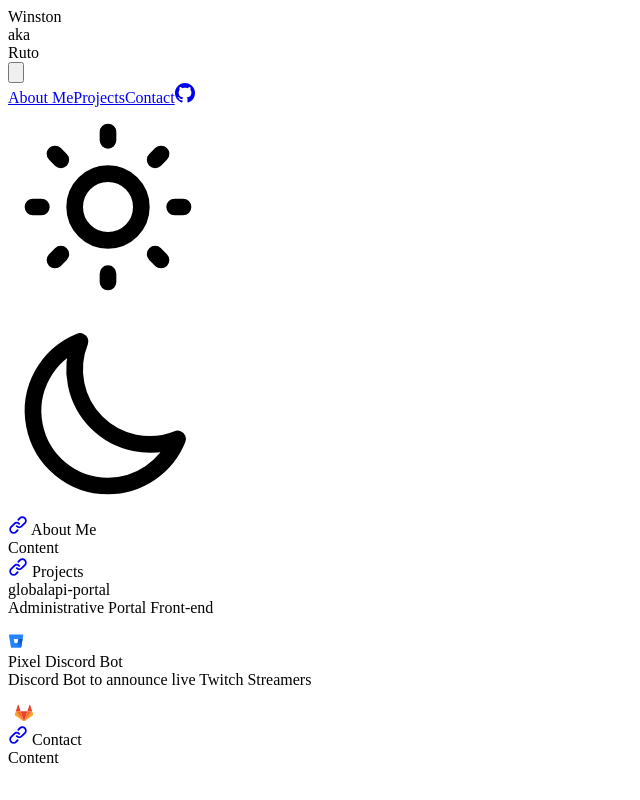
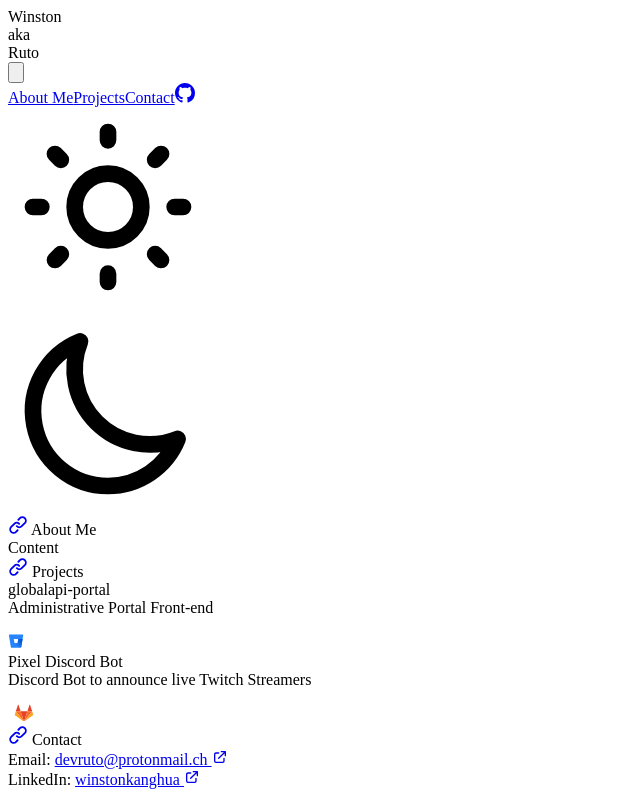
Before and after one commit to DevRuto/devruto.github.io, a Vue app: page / in a window 1280 px wide. Shown: the whole page, without its empty margins (0-640 px from the left). Built offline with nearby package versions, Linux system fonts and the light colour scheme.

Commit message:
Add contact details

```diff
--- a/src/components/Contact.vue
+++ b/src/components/Contact.vue
@@ -6,8 +6,25 @@
       </a>
       Contact
     </div>
-    <div class="flex pt-4">
-      Content
+    <div class="flex flex-col space-y-4 pt-4">
+      <div>
+        <label for="email">Email: </label>
+        <a class="text-blue-400 hover:underline" name="email" target="_blank" href="mailto:&#100;&#101;&#118;&#114;&#117;&#116;&#111;&#064;&#112;&#114;&#111;&#116;&#111;&#110;&#109;&#097;&#105;&#108;&#046;&#099;&#104;">
+          &#100;&#101;&#118;&#114;&#117;&#116;&#111;&#064;&#112;&#114;&#111;&#116;&#111;&#110;&#109;&#097;&#105;&#108;&#046;&#099;&#104;
+          <svg class="inline" xmlns="http://www.w3.org/2000/svg" width="16" height="16S" fill="none" viewBox="0 0 24 24" stroke="currentColor">
+            <path stroke-linecap="round" stroke-linejoin="round" stroke-width="2" d="M10 6H6a2 2 0 00-2 2v10a2 2 0 002 2h10a2 2 0 002-2v-4M14 4h6m0 0v6m0-6L10 14" />
+          </svg>
+        </a>
+      </div>
+      <div>
+        <label for="linkedin">LinkedIn: </label>
+        <a class="text-blue-400 hover:underline" href="https://www.linkedin.com/in/winstonkanghua/" target="_blank">
+          winstonkanghua
+          <svg class="inline" xmlns="http://www.w3.org/2000/svg" width="16" height="16S" fill="none" viewBox="0 0 24 24" stroke="currentColor">
+            <path stroke-linecap="round" stroke-linejoin="round" stroke-width="2" d="M10 6H6a2 2 0 00-2 2v10a2 2 0 002 2h10a2 2 0 002-2v-4M14 4h6m0 0v6m0-6L10 14" />
+          </svg>
+        </a>
+      </div>
     </div>
   </div>
 </template>
```
